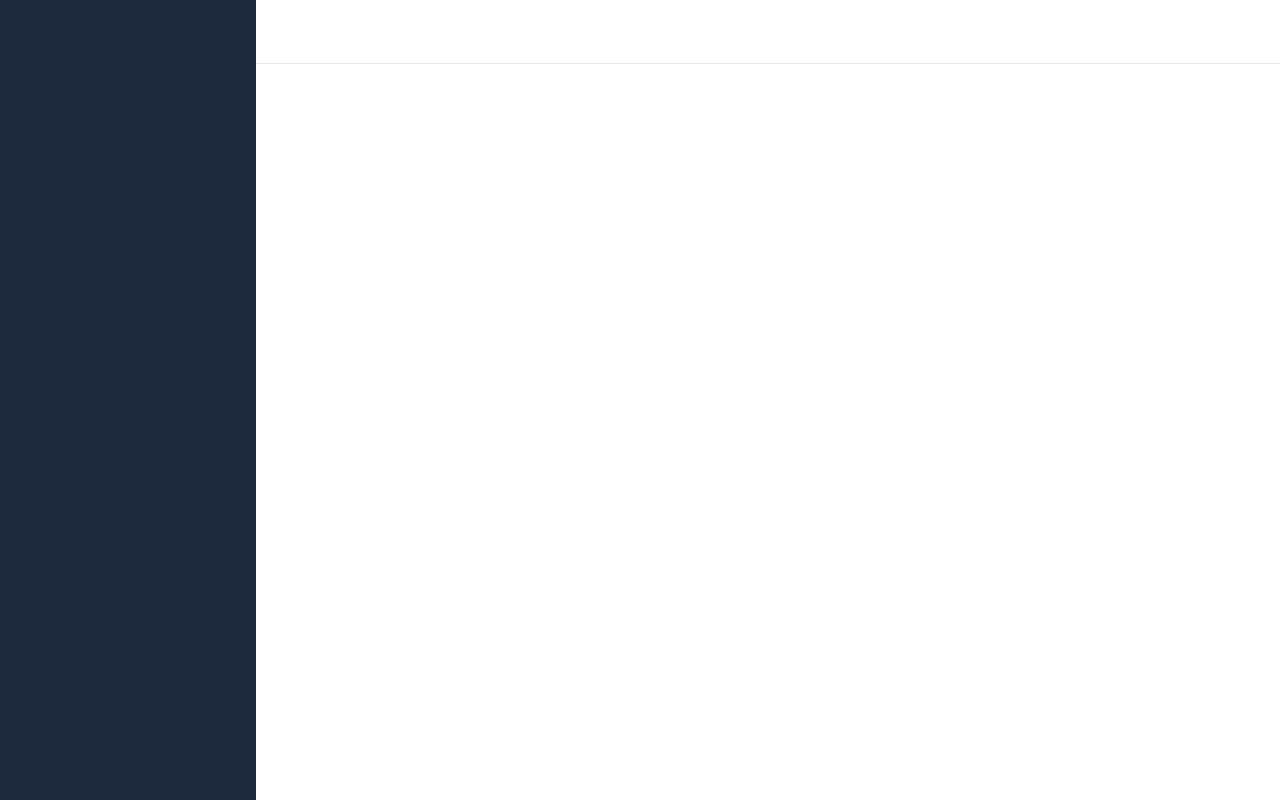
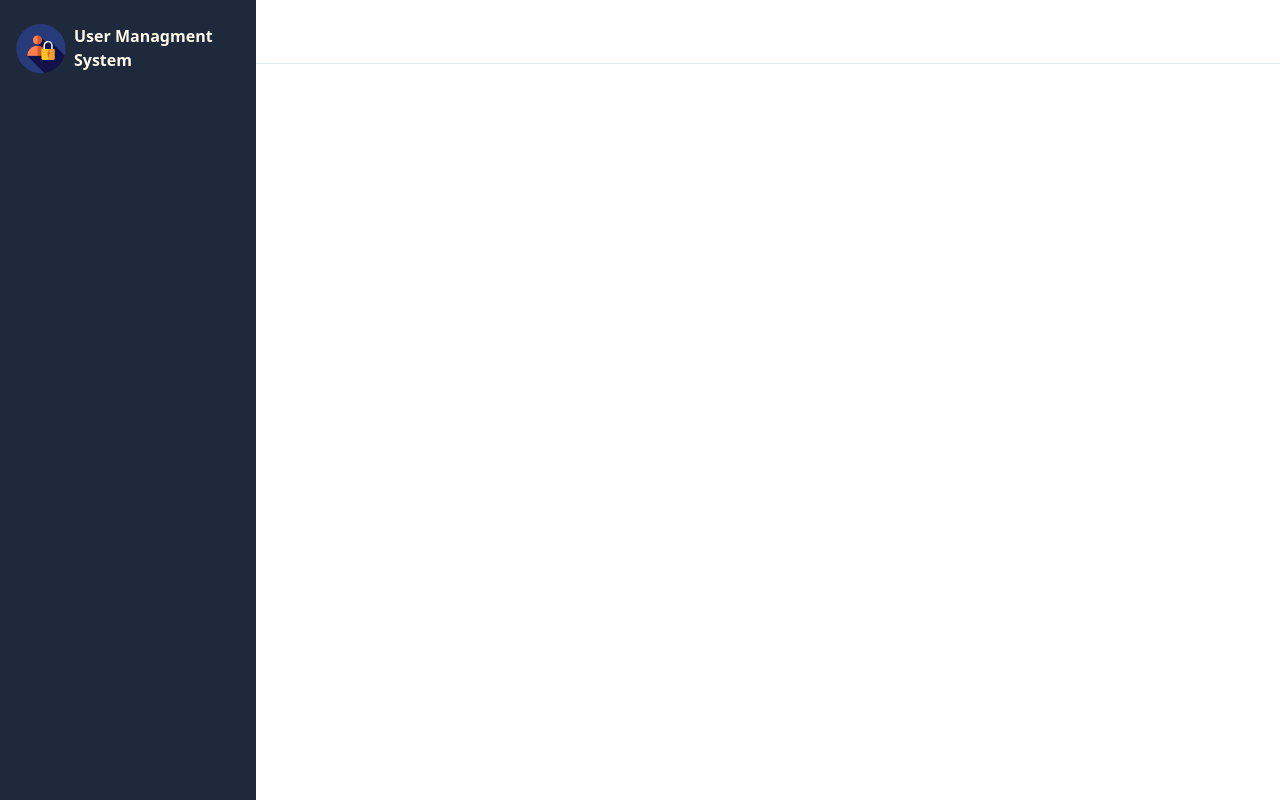
Before and after one commit to OpenWebTreasures/frontend-UMS, a React (Vite) app: page /dashboard in a window 1280 px wide. Built offline with nearby package versions, Linux system fonts and the light colour scheme.

Commit message:
fixing the sidebar issue

```diff
--- a/src/components/layout/header/index.tsx
+++ b/src/components/layout/header/index.tsx
@@ -2,7 +2,7 @@ import { connect } from "react-redux";
 import { hideSidebar, showSidebar } from "../../../store/actions/system";
 import { bindActionCreators } from "redux";
 
-function Header({ sidebarstate, showSidebar, hideSidebar }) {
+function Header({ sidebarOpen, showSidebar, hideSidebar }) {
 
     return (
         <header className="sticky top-0 bg-white dark:bg-[#182235] border-b border-slate-200 dark:border-slate-700 z-30">
@@ -15,9 +15,9 @@ function Header({ sidebarstate, showSidebar, hideSidebar }) {
                         <button
                             className="text-slate-500 hover:text-slate-600 lg:hidden"
                             aria-controls="sidebar"
-                            aria-expanded={sidebarstate}
+                            aria-expanded={sidebarOpen}
                             onClick={(e) => {
-                                if (sidebarstate) {
+                                if (sidebarOpen) {
                                     console.log("hide !!!");
                                     hideSidebar();
 
@@ -49,7 +49,7 @@ function Header({ sidebarstate, showSidebar, hideSidebar }) {
 
 const mapStateToProps = state => {
     return {
-        sidebarstate: state.system.sidebar
+        sidebarOpen: state.system.sidebarOpen
     };
 };
 
--- a/src/components/layout/index.tsx
+++ b/src/components/layout/index.tsx
@@ -8,7 +8,7 @@ function DashboardLayout() {
 
             <SideBar />
 
-            <div className="relative flex flex-col flex-1 overflow-y-auto overflow-x-hidden">
+            <div className="flex flex-col flex-1 overflow-y-auto overflow-x-hidden">
 
                 <Header />
 
--- a/src/components/layout/sidebar/index.tsx
+++ b/src/components/layout/sidebar/index.tsx
@@ -1,20 +1,24 @@
 import React, { useEffect, useRef } from "react";
 import { connect } from "react-redux";
+import { NavLink } from "react-router-dom";
+import { hideSidebar, showSidebar } from "../../../store/actions/system";
 
-function SideBar({ sidebarstate }) {
+function SideBar({ sidebarOpen , hideSidebar }) {
 
     const sidebar = useRef(null);
+    const trigger = useRef(null);
 
 
     useEffect(() => {
-        console.log(sidebarstate)
-    }, [sidebarstate])
+        console.log(sidebarOpen)
+    }, [sidebarOpen])
 
 
     return (
-        <React.Fragment>
+        <div>
+            {/* Sidebar backdrop (mobile only) */}
             <div
-                className={`fixed inset-0 bg-slate-900 bg-opacity-30 z-40 lg:hidden lg:z-auto transition-opacity duration-200 ${sidebarstate ? 'opacity-100' : 'opacity-0 pointer-events-none'}`}
+                className={`fixed inset-0 bg-slate-900 bg-opacity-30 z-40 lg:hidden lg:z-auto transition-opacity duration-200 ${sidebarOpen ? 'opacity-100' : 'opacity-0 pointer-events-none'}`}
                 aria-hidden="true"
             ></div>
 
@@ -22,19 +26,48 @@ function SideBar({ sidebarstate }) {
             <div
                 id="sidebar"
                 ref={sidebar}
-                className={`flex flex-col absolute z-40 left-0 top-0 lg:static lg:left-auto lg:top-auto lg:translate-x-0 h-screen overflow-y-scroll lg:overflow-y-auto no-scrollbar w-64 lg:sidebar-expanded:!w-64 2xl:!w-64 shrink-0 bg-slate-800 p-4 transition-all duration-200 ease-in-out ${sidebarstate ? 'translate-x-0' : '-translate-x-64'}`}
+                className={`flex flex-col absolute z-40 left-0 top-0 lg:static lg:left-auto lg:top-auto lg:translate-x-0 h-screen overflow-y-scroll lg:overflow-y-auto no-scrollbar w-64  2xl:!w-64 shrink-0 bg-slate-800 p-4 transition-all duration-200 ease-in-out ${sidebarOpen ? 'translate-x-0' : '-translate-x-64'}`}
             >
+                <div className="mb-2 pr-3 sm:px-2">
+                    {/* Close button */}
+                    <button
+                        ref={trigger}
+                        className="lg:hidden text-slate-500 hover:text-slate-400"
+                        onClick={hideSidebar}
+                        aria-controls="sidebar"
+                        aria-expanded={sidebarOpen}
+                    >
+                        <span className="sr-only">Close sidebar</span>
+                        <svg className="w-6 h-6 fill-current" viewBox="0 0 20 20" xmlns="http://www.w3.org/2000/svg">
+                            <path d="M10.7 18.7l1.4-1.4L7.8 13H20v-2H7.8l4.3-4.3-1.4-1.4L4 12z" />
+                        </svg>
+                    </button>
+                    {/* Logo */}
 
+                </div>
+                <NavLink end to="/" className="block">
+                        <div className="flex content-center justify-center">
+                            <img src="/UMS-logo.png" style={{ width: 50, height: 50 }} alt="fireSpot" />
+                            <h1 className="font-bold text-amber-50 ml-2">User Managment System</h1>
+                        </div>
+                    </NavLink>
             </div>
-        </React.Fragment>
+        </div>
     );
 }
 
 const mapStateToProps = state => {
     return {
-        sidebarstate: state.system.sidebar
+        sidebarOpen: state.system.sidebarOpen
     };
 };
 
+const mapDispatchToProps = (dispatch) => {
+    return {
+        showSidebar: () => dispatch(showSidebar()),
+        hideSidebar: () => dispatch(hideSidebar()),
+    };
+}
 
-export default connect(mapStateToProps)(SideBar);
+
+export default connect(mapStateToProps,mapDispatchToProps)(SideBar);
--- a/src/store/actions/system.tsx
+++ b/src/store/actions/system.tsx
@@ -3,13 +3,13 @@ import { HIDE_SIDEBAR, SHOW_SIDEBAR } from "../actionTypes/system";
 export const hideSidebar = () => ({
     type: HIDE_SIDEBAR,
     payload: {
-        sidebar: false,
+        sidebarOpen: false,
     },
 });
 
 export const showSidebar = () => ({
     type: SHOW_SIDEBAR,
     payload: {
-        sidebar: true,
+        sidebarOpen: true,
     },
 });
--- a/src/store/reducers/system.tsx
+++ b/src/store/reducers/system.tsx
@@ -1,7 +1,7 @@
 import { HIDE_SIDEBAR, SHOW_SIDEBAR } from "../actionTypes/system";
 
 interface SystemState {
-    sidebar: boolean;
+    sidebarOpen: boolean;
 }
 
 interface SystemAction {
@@ -11,7 +11,7 @@ interface SystemAction {
 
 
 const initialState: SystemState = {
-    sidebar: false,
+    sidebarOpen: false,
 };
 
 
@@ -20,14 +20,14 @@ const systemReducer = (state: SystemState = initialState, action: SystemAction)
         case SHOW_SIDEBAR:
             return {
                 ...state,
-                sidebar: false,
+                sidebarOpen: true,
                 // ...action.payload,
             };
 
         case HIDE_SIDEBAR:
             return {
                 ...state,
-                sidebar: true,
+                sidebarOpen: false,
                 // ...action.payload,
             };
         default:
```
